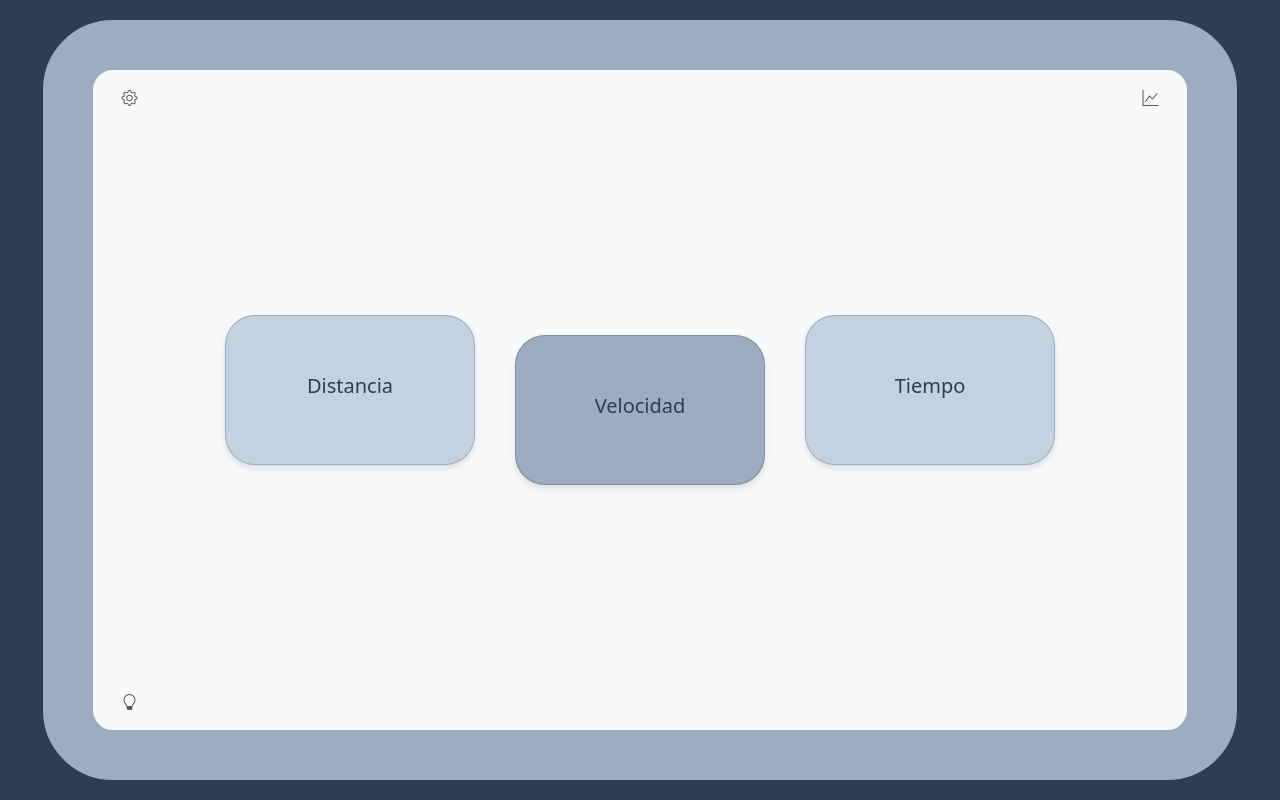
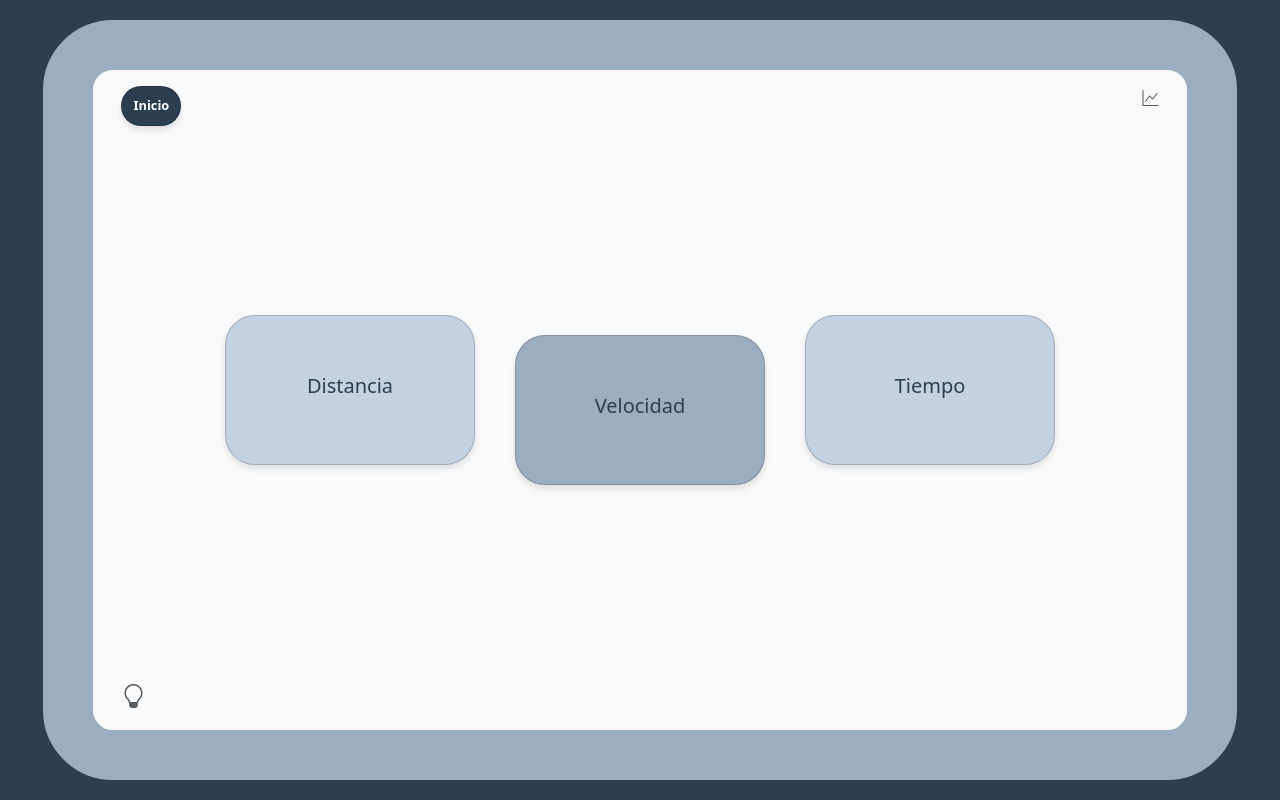
Before and after one commit to ilytdani/FistD, an Angular app in the folder FrontEnd/: page /dashboard in a window 1280 px wide. Built offline with nearby package versions, Linux system fonts and the light colour scheme.

Commit message:
DerekDBv1.21
se arreglaron los botones del dashboard ahora hay un boton de inicio para regresar a la pantalla principal y una pequeña imagen que si sobreponemos el mouse encima saldra un cuadro de texto explicando que es MRU. como extra el boton de la pantalla principal ya funciona correctamente

```diff
--- a/FrontEnd/src/app/app-routing.module.ts
+++ b/FrontEnd/src/app/app-routing.module.ts
@@ -13,6 +13,7 @@ const routes: Routes = [
   { path: 'tiempo', component: PaginaTiempoComponent },
   { path: 'velocidad', component: PaginaVelocidadComponent },
   { path: 'dashboard', component: DashboardComponent },
+  { path: 'pagina-principal', component: PaginaPrincipalComponent },
   { path: 'pagina-distancia', component: PaginaDistanciaComponent },
   { path: 'pagina-velocidad', component: PaginaVelocidadComponent },
   { path: 'pagina-tiempo', component: PaginaTiempoComponent },
--- a/FrontEnd/src/app/dashboard/dashboard.component.css
+++ b/FrontEnd/src/app/dashboard/dashboard.component.css
@@ -6,6 +6,30 @@ html, body {
   height: 100%;
   overflow: hidden;
 }
+
+.small-card {/* boton de regreso */
+  width: 60px; /* Tamaño reducido */
+  height: 40px; /* Tamaño reducido */
+  border-radius: 20px; /* Bordes redondeados */
+  background-color: #2c3e50; /* Color personalizado */
+  box-shadow: 0 4px 6px rgba(0, 0, 0, 0.1); /* Sombra suave */
+  transition: transform 0.2s ease-in-out, box-shadow 0.2s ease-in-out;
+}
+
+.small-card:hover {
+  transform: translateY(-3px); /* Elevación al pasar el cursor */
+  box-shadow: 0 8px 12px rgba(0, 0, 0, 0.2);
+}
+
+.small-card h6 {
+  font-size: 0.8rem; /* Texto más pequeño */
+  font-weight: 600;
+}
+
+.card-link {
+  text-decoration: none; /* Eliminar subrayado */
+}
+
 
 /* Border settings */
 .custom-border {
@@ -51,3 +75,55 @@ html, body {
 .bg-dark {
   background-color: #2c3e50 !important;
 }
+
+
+/* Estilos para la animación de aparición y expansión */
+/* Animación de aparición y expansión */
+@keyframes expand {
+  from {
+    opacity: 0;
+    transform: scale(0.8);
+  }
+  to {
+    opacity: 1;
+    transform: scale(1);
+  }
+}
+
+/* Aplicar la animación a las tarjetas */
+.animation-expand {
+  animation: expand 0.5s ease-out;
+}
+
+/* Estilos para el icono de foco con texto flotante */
+.tooltip-mru {
+  font-size: 1.5rem; /* Tamaño del icono */
+  position: relative; /* Posición relativa para texto flotante */
+  cursor: pointer; /* Apunta al icono */
+}
+
+/* Texto flotante */
+.tooltip-text {
+  visibility: hidden; /* Ocultar por defecto */
+  width: 220px;
+  background-color: #333;
+  color: #fff;
+  text-align: center;
+  border-radius: 5px;
+  padding: 5px;
+  position: absolute;
+  bottom: 120%; /* Colocar el texto encima del icono */
+  left: 50%;
+  transform: translateX(-50%);
+  z-index: 1;
+  font-size: 0.8rem;
+  box-shadow: 0px 4px 6px rgba(0, 0, 0, 0.1);
+  transition: visibility 0.2s ease-in-out, opacity 0.2s ease-in-out;
+  opacity: 0; /* Transparente inicialmente */
+}
+
+/* Mostrar el texto flotante al pasar el cursor */
+.tooltip-mru:hover + .tooltip-text {
+  visibility: visible;
+  opacity: 1;
+}
--- a/FrontEnd/src/app/dashboard/dashboard.component.html
+++ b/FrontEnd/src/app/dashboard/dashboard.component.html
@@ -1,14 +1,25 @@
 <div class="container-fluid vh-100 d-flex justify-content-center align-items-center bg-dark">
-  <div class="card custom-border mx-auto bg-light">
+  <div class="card custom-border mx-auto bg-light animation-expand">
     <!-- Decoración superior -->
     <div class="position-absolute top-0 start-0 w-100">
       <div class="row m-3">
-        <div class="col text-start text-muted">
-          <i class="bi bi-gear"></i>
+        <!-- Botón para ir al inicio -->
+        <div class="col text-start">
+          <a routerLink="/pagina-principal" class="card-link">
+            <div class="card small-card">
+              <div class="card-body d-flex justify-content-center align-items-center p-2">
+                <h6 class="text-white m-0">Inicio</h6>
+              </div>
+            </div>
+          </a>
         </div>
+
+        <!-- Icono del centro -->
         <div class="col text-center text-muted">
           <i class="bi bi-atom"></i>
         </div>
+
+        <!-- Icono de la derecha -->
         <div class="col text-end text-muted">
           <i class="bi bi-graph-up"></i>
         </div>
@@ -19,11 +30,8 @@
     <div class="d-flex flex-column justify-content-center align-items-center h-100">
       <div class="d-flex gap-4 align-items-start">
         <!-- Card 1 -->
-        <a
-          routerLink="/pagina-distancia"
-          class="card-link"
-        >
-          <div class="card custom-card">
+        <a routerLink="/pagina-distancia" class="card-link">
+          <div class="card custom-card animation-expand">
             <div class="card-body d-flex justify-content-center align-items-center">
               <h5 class="text-center">Distancia</h5>
             </div>
@@ -31,11 +39,8 @@
         </a>
 
         <!-- Card 2 (del medio) -->
-        <a
-          routerLink="/pagina-velocidad"
-          class="card-link"
-        >
-          <div class="card custom-card middle-card">
+        <a routerLink="/pagina-velocidad" class="card-link">
+          <div class="card custom-card middle-card animation-expand">
             <div class="card-body d-flex justify-content-center align-items-center">
               <h5 class="text-center">Velocidad</h5>
             </div>
@@ -43,11 +48,8 @@
         </a>
 
         <!-- Card 3 -->
-        <a
-          routerLink="/pagina-tiempo"
-          class="card-link"
-        >
-          <div class="card custom-card">
+        <a routerLink="/pagina-tiempo" class="card-link">
+          <div class="card custom-card animation-expand">
             <div class="card-body d-flex justify-content-center align-items-center">
               <h5 class="text-center">Tiempo</h5>
             </div>
@@ -59,8 +61,11 @@
     <!-- Decoración inferior -->
     <div class="position-absolute bottom-0 start-0 w-100">
       <div class="row m-3">
-        <div class="col text-start text-muted">
-          <i class="bi bi-lightbulb"></i>
+        <div class="col text-start text-muted position-relative">
+          <!-- Icono de foco -->
+          <i class="bi bi-lightbulb tooltip-mru"></i>
+          <!-- Texto flotante -->
+          <span class="tooltip-text">MRU: Movimiento Rectilíneo Uniforme es un tipo de movimiento en el cual un objeto se desplaza en línea recta con una velocidad constante.</span>
         </div>
         <div class="col text-center text-muted">
           <i class="bi bi-flask"></i>
--- a/FrontEnd/src/app/pagina-principal/pagina-principal.component.html
+++ b/FrontEnd/src/app/pagina-principal/pagina-principal.component.html
@@ -1,4 +1,3 @@
-<router-outlet></router-outlet>
 <!DOCTYPE html>
 <html lang="es">
 <head>
@@ -13,7 +12,8 @@
       <p class="description">
         FisD es una plataforma educativa diseñada para enriquecer y facilitar el aprendizaje de los estudiantes en las materias de <strong>Física I</strong> y <strong>Física II</strong>. Descubre recursos y herramientas que harán tu experiencia de aprendizaje más sencilla y efectiva.
       </p>
-      <button class="explore-button">Explorar Recursos</button>
+      <!-- Botón con routerLink -->
+      <button class="explore-button" routerLink="/dashboard">Explorar Recursos</button>
     </div>
   </div>
 </body>
```
